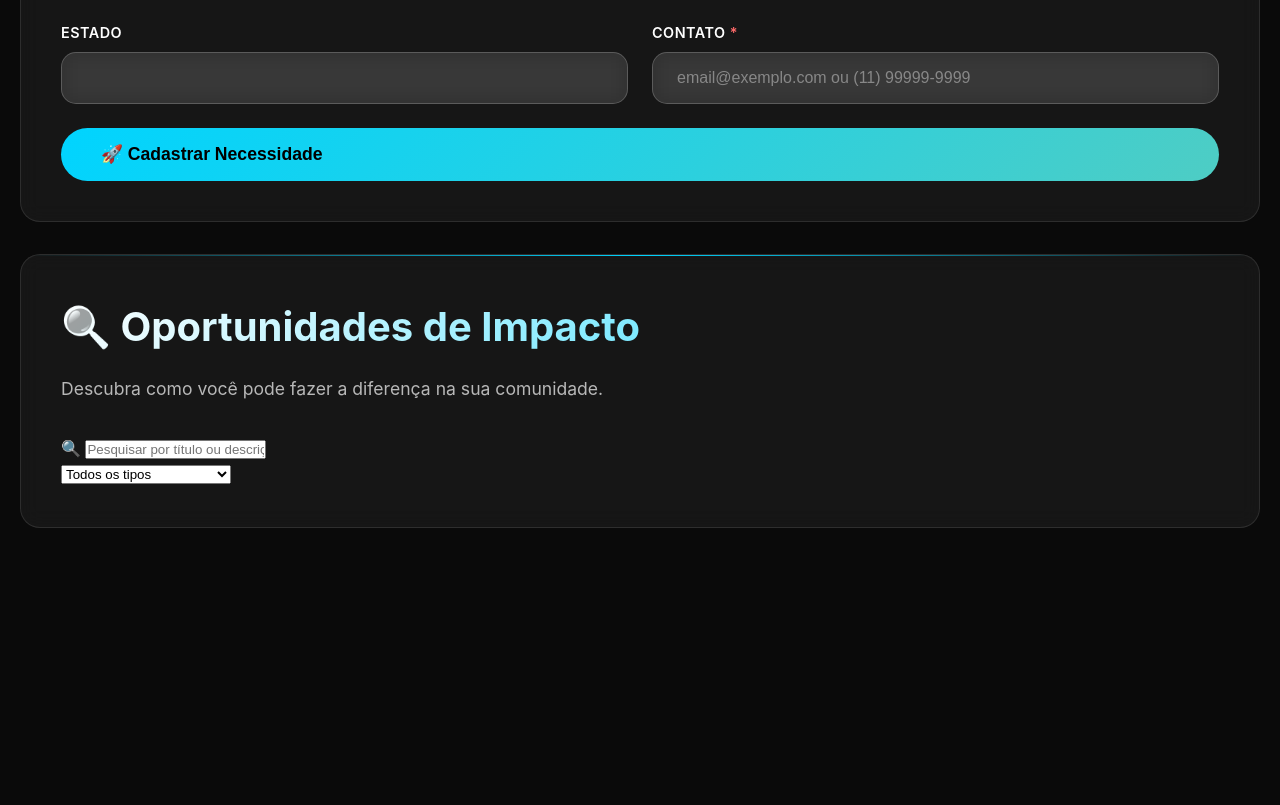
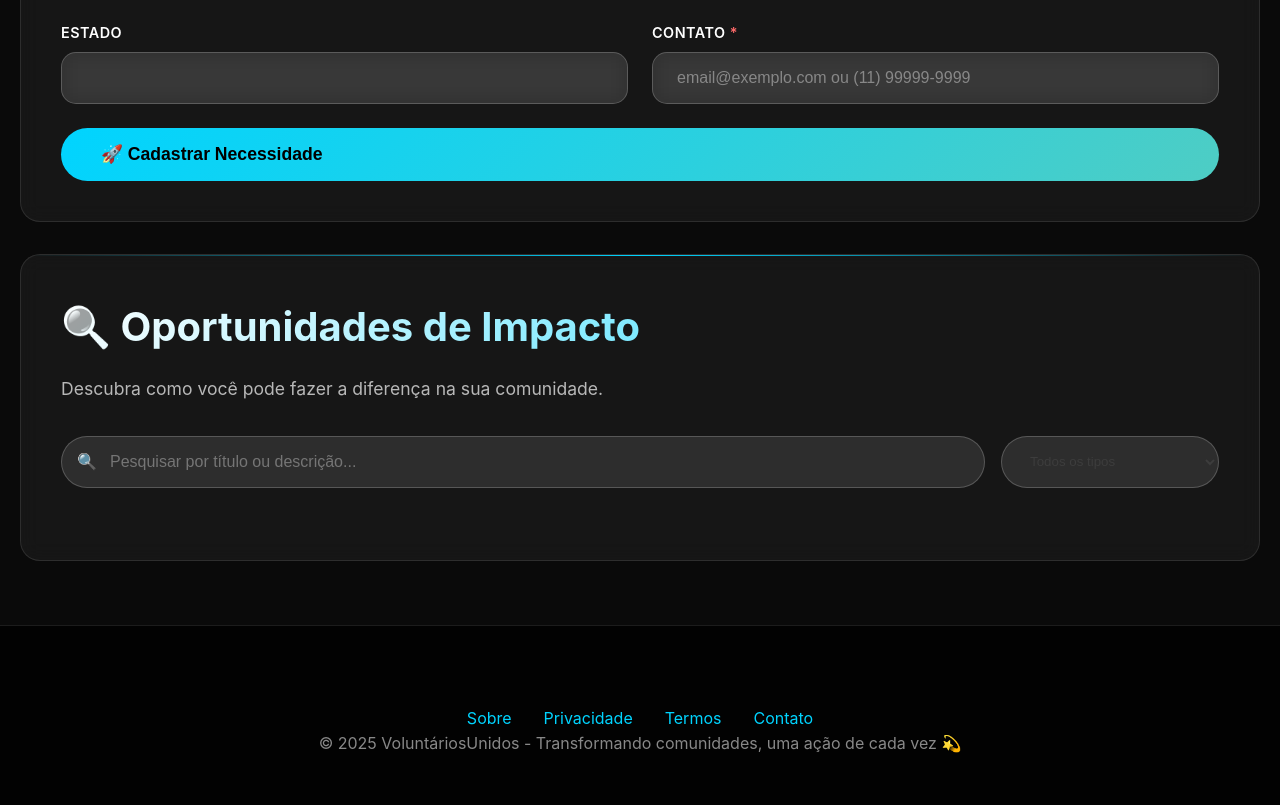
Before and after one commit to GabrielVancoDev/Plataforma-de-Projeto-Volunt-rio, a plain HTML site: page index.html in a window 1280 px wide. Shown: the part 1589-2394 px from the top of the page. Before the commit the page ends 2149 px from the top, so only its background shows below. Drawn offline with Linux system fonts and the light colour scheme.

Commit message:
Finalizando seção de rodapé, com links extras, apenas para compor a página

```diff
--- a/index.html
+++ b/index.html
@@ -262,5 +262,21 @@
         </div>
       </section>
     </main>
+    <footer>
+      <div class="container">
+        <div class="footer-content">
+          <div class="footer-links">
+            <a href="#">Sobre</a>
+            <a href="#">Privacidade</a>
+            <a href="#">Termos</a>
+            <a href="#">Contato</a>
+          </div>
+          <p>
+            &copy; 2025 VoluntáriosUnidos - Transformando comunidades, uma ação
+            de cada vez 💫
+          </p>
+        </div>
+      </div>
+    </footer>
   </body>
 </html>
--- a/src/css/home.css
+++ b/src/css/home.css
@@ -305,3 +305,81 @@
 }
 
 /*Filtros modernos  */
+.filters-container {
+  display: flex;
+  gap: 1rem;
+  margin-bottom: 2rem;
+  flex-wrap: wrap;
+}
+
+.search-box {
+  flex: 1;
+  min-width: 300px;
+  position: relative;
+}
+
+.search-input {
+  width: 100%;
+  padding: 1rem 1rem 1rem 3rem;
+  background: rgba(255, 255, 255, 0.1);
+  border: 1px solid rgba(255, 255, 255, 0.2);
+  border-radius: 50px;
+  color: #ffffff;
+  font-size: 1rem;
+  transition: all 0.3s ease;
+}
+
+.search-input:focus {
+  outline: none;
+  border-color: #00d4ff;
+  box-shadow: 0 0 0 3px rgba(0, 212, 255, 0.1);
+}
+
+.search-icon {
+  position: absolute;
+  left: 1rem;
+  top: 50%;
+  transform: translateY(-50%);
+  color: #888888;
+}
+
+.filter-select {
+  min-width: 200px;
+  padding: 1rem 1.5rem;
+  background: rgba(255, 255, 255, 0.1);
+  border: 1px solid rgba(255, 255, 255, 0.2);
+  border-radius: 50px;
+  color: #3d3d3d;
+  cursor: pointer;
+}
+
+/* Rodapé da página */
+
+footer {
+  background: rgba(0, 0, 0, 0.8);
+  border-top: 1px solid rgba(255, 255, 255, 0.1);
+  padding: 3rem 0;
+  margin-top: 4rem;
+  text-align: center;
+}
+
+.footer-content {
+  color: #888888;
+}
+
+.footer-links {
+  display: flex;
+  justify-content: center;
+  gap: 2rem;
+  margin-top: 2rem;
+}
+
+.footer-links a {
+  color: #00d4ff;
+  text-decoration: none;
+  transition: all 0.3s ease
+}
+
+.footer-links a:hover {
+  color: #4ecdc4;
+}
```
